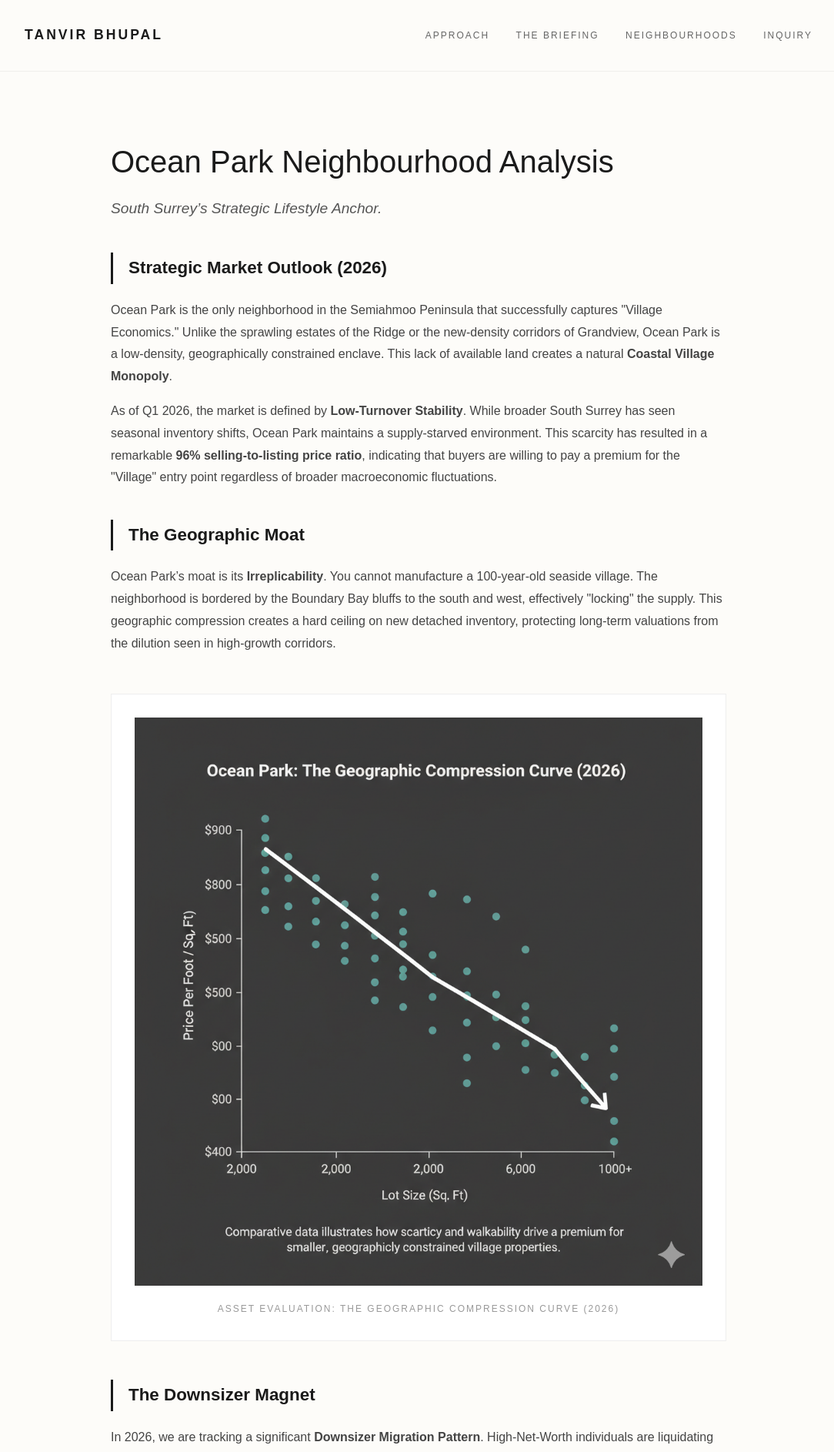
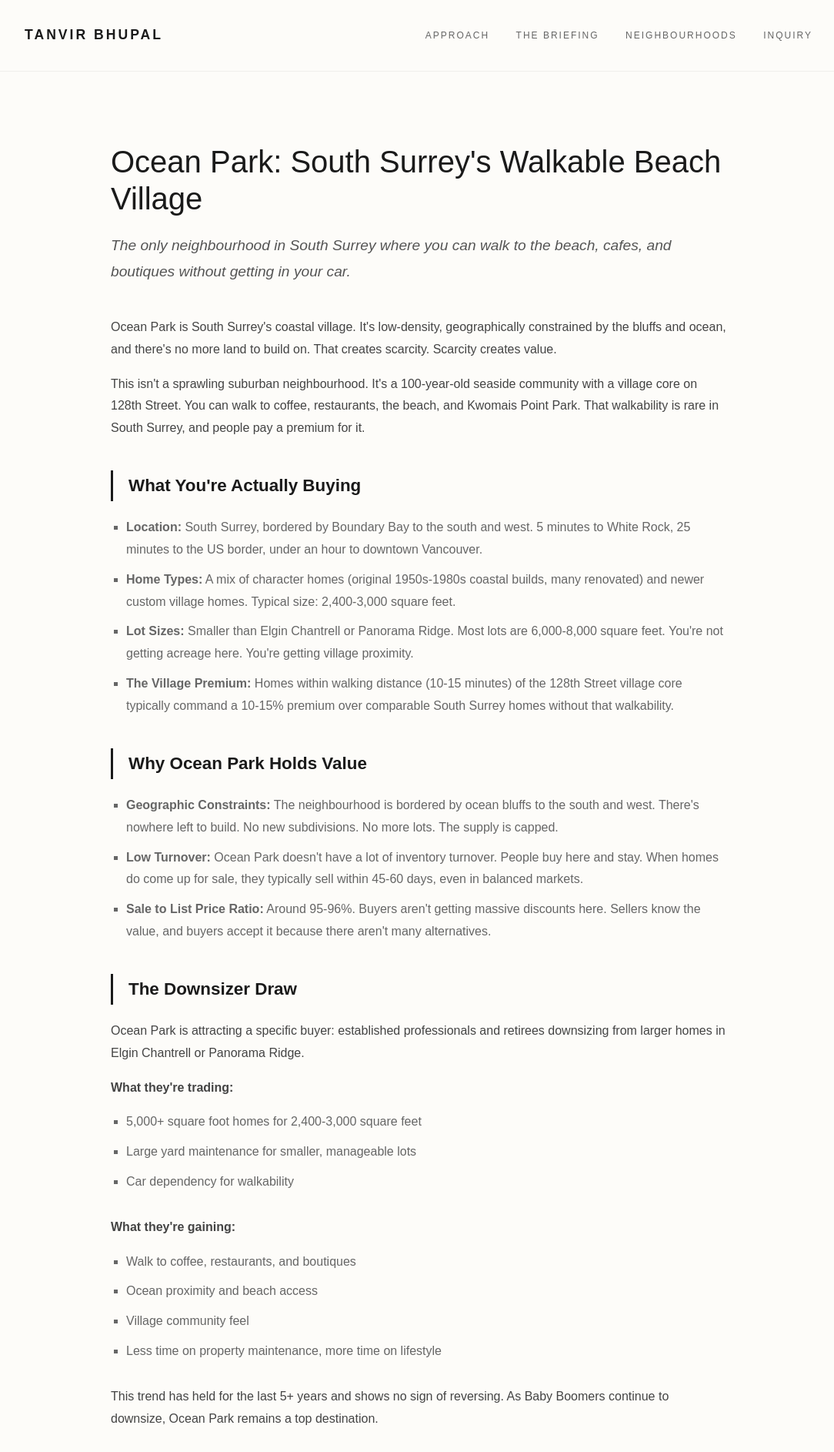
Before and after one commit to gvancouverhomes/tanvirbhupal-site, a Jekyll site: the page built from neighbourhoods/ocean-park.md, in a window 1280 px wide. Shown: the top 1886 px of the page at 77% size, without its empty margins (96-1180 px from the left). Built offline with Jekyll 4.4.1, drawn with Linux system fonts in a browser that asks for light colours; some of the changed text lies outside the part shown.

```diff
--- a/neighbourhoods/ocean-park.md
+++ b/neighbourhoods/ocean-park.md
@@ -1,7 +1,7 @@
 ---
 layout: default
 title: Ocean Park Real Estate Strategy | The Coastal Village Monopoly
-description: Strategic analysis of Ocean Park’s geographic supply cap, village economics, and the 2026 downsizer migration patterns.
+description: Strategic analysis of Ocean Park’s walkable beach village lifestyle, geographic scarcity, and its role as the primary destination for South Surrey downsizers.
 permalink: /neighbourhoods/ocean-park/
 ---
 
@@ -11,18 +11,13 @@ permalink: /neighbourhoods/ocean-park/
   .intel-header { font-size: 2.5rem; font-weight: normal; color: var(--dark); margin-bottom: 20px; line-height: 1.2; }
   .intel-sub { font-size: 1.2rem; color: var(--mid); margin-bottom: 40px; font-style: italic; }
   .section-title { font-size: 1.4rem; color: var(--dark); margin-top: 40px; border-left: 3px solid var(--dark); padding-left: 20px; margin-bottom: 20px; }
-  .metric-label { text-transform: uppercase; font-size: 0.85rem; letter-spacing: 2px; color: var(--dark); margin-top: 40px; margin-bottom: 15px; font-weight: bold; }
   .metric-list { padding-left: 20px; list-style-type: square; color: var(--light); margin-bottom: 30px; }
   .metric-list li { margin-bottom: 10px; }
-  .data-exhibit { margin: 50px 0; text-align: center; background: #fff; padding: 30px; border: 1px solid var(--border); }
-  .data-exhibit img { max-width: 100%; height: auto; display: block; margin: 0 auto; }
-  .caption { font-size: 0.75rem; color: var(--meta); margin-top: 20px; text-transform: uppercase; letter-spacing: 2px; }
 
-  /* Navigation Grid Styles */
-  .nav-section { padding: 80px 20px; border-top: 1px solid var(--border); background: var(--bg-alt); }
+  .nav-section { padding: 80px 20px; border-top: 1px solid var(--border); background: var(--bg-alt); margin-top: 80px; }
   .nav-section-title { font-size: 0.75rem; text-transform: uppercase; letter-spacing: 3px; color: var(--meta); margin-bottom: 40px; text-align: center; }
   .nav-grid { display: grid; grid-template-columns: repeat(auto-fit, minmax(200px, 1fr)); gap: 20px; max-width: 1100px; margin: 0 auto; }
-  .nav-card { display: block; padding: 30px 15px; background: #fff; border: 1px solid var(--border); text-decoration: none; transition: border-color 0.2s ease; text-align: center; }
+  .nav-card { display: block; padding: 30px 15px; background: #fff; border: 1px solid var(--border); text-decoration: none !important; transition: border-color 0.2s ease; text-align: center; }
   .nav-card:hover { border-color: var(--dark); }
   .nav-tag { display: block; font-size: 0.6rem; color: var(--meta); text-transform: uppercase; letter-spacing: 1px; margin-bottom: 8px; }
   .nav-name { display: block; font-size: 1rem; color: var(--dark); font-weight: bold; }
@@ -39,59 +34,92 @@ permalink: /neighbourhoods/ocean-park/
     .intel-header { font-size: 1.85rem; }
     .audit-card { grid-template-columns: 1fr; grid-template-areas: "header" "body" "action"; padding: 30px 20px; }
     .audit-btn { width: 100%; text-align: center; }
-    .nav-section { padding: 50px 15px; }
+    .nav-grid { grid-template-columns: 1fr; }
   }
 </style>
 
 <article class="intel-container">
   <header>
-    <h1 class="intel-header">Ocean Park Neighbourhood Analysis</h1>
-    <p class="intel-sub">South Surrey’s Strategic Lifestyle Anchor.</p>
+    <h1 class="intel-header">Ocean Park: South Surrey's Walkable Beach Village</h1>
+    <p class="intel-sub">The only neighbourhood in South Surrey where you can walk to the beach, cafes, and boutiques without getting in your car.</p>
   </header>
 
   <section>
-    <h2 class="section-title">Strategic Market Outlook (2026)</h2>
-    <p>Ocean Park is the only neighborhood in the Semiahmoo Peninsula that successfully captures "Village Economics." Unlike the sprawling estates of the Ridge or the new-density corridors of Grandview, Ocean Park is a low-density, geographically constrained enclave. This lack of available land creates a natural <strong>Coastal Village Monopoly</strong>.</p>
+    <p>Ocean Park is South Surrey's coastal village. It's low-density, geographically constrained by the bluffs and ocean, and there's no more land to build on. That creates scarcity. Scarcity creates value.</p>
+    <p>This isn't a sprawling suburban neighbourhood. It's a 100-year-old seaside community with a village core on 128th Street. You can walk to coffee, restaurants, the beach, and Kwomais Point Park. That walkability is rare in South Surrey, and people pay a premium for it.</p>
 
-    <p>As of Q1 2026, the market is defined by <strong>Low-Turnover Stability</strong>. While broader South Surrey has seen seasonal inventory shifts, Ocean Park maintains a supply-starved environment. This scarcity has resulted in a remarkable <strong>96% selling-to-listing price ratio</strong>, indicating that buyers are willing to pay a premium for the "Village" entry point regardless of broader macroeconomic fluctuations.</p>
-
-    <h2 class="section-title">The Geographic Moat</h2>
-    <p>Ocean Park’s moat is its <strong>Irreplicability</strong>. You cannot manufacture a 100-year-old seaside village. The neighborhood is bordered by the Boundary Bay bluffs to the south and west, effectively "locking" the supply. This geographic compression creates a hard ceiling on new detached inventory, protecting long-term valuations from the dilution seen in high-growth corridors.</p>
-
-    <figure class="data-exhibit">
-      <img src="{{ '/assets/images/ocean-park-compression-curve.png' | relative_url }}"
-           alt="The Geographic Compression Curve showing the inverse relationship between lot size and price-per-square-foot in Ocean Park.">
-      <figcaption class="caption">Asset Evaluation: The Geographic Compression Curve (2026)</figcaption>
-    </figure>
-
-    <h2 class="section-title">The Downsizer Magnet</h2>
-    <p>In 2026, we are tracking a significant <strong>Downsizer Migration Pattern</strong>. High-Net-Worth individuals are liquidating larger legacy estates in Panorama Ridge and Elgin to acquire 2,400–3,000 sq. ft. "Village Luxury" homes here. They are trading raw square footage for <strong>Walkability as a Fixed Asset</strong>. Proximity to the "1001 Steps," Kwomais Point Park, and the 128th St retail core is now a primary driver of the neighborhood's <strong>10–15% per-square-foot premium</strong>.</p>
-
-    <h3 class="metric-label">Core Intelligence Metrics</h3>
+    <h2 class="section-title">What You're Actually Buying</h2>
     <ul class="metric-list">
-        <li><strong>Asset Class:</strong> Village-scale custom builds and renovated coastal character homes.</li>
-        <li><strong>Primary Velocity:</strong> 47 Median Days on Market (Q1 2026).</li>
-        <li><strong>Moat Entity:</strong> Geographic supply cap (Bluffs/Sea) and village retail capture.</li>
-        <li><strong>Buyer Migration:</strong> Local HNW downsizers and coastal lifestyle seekers.</li>
+        <li><strong>Location:</strong> South Surrey, bordered by Boundary Bay to the south and west. 5 minutes to White Rock, 25 minutes to the US border, under an hour to downtown Vancouver.</li>
+        <li><strong>Home Types:</strong> A mix of character homes (original 1950s-1980s coastal builds, many renovated) and newer custom village homes. Typical size: 2,400-3,000 square feet.</li>
+        <li><strong>Lot Sizes:</strong> Smaller than Elgin Chantrell or Panorama Ridge. Most lots are 6,000-8,000 square feet. You're not getting acreage here. You're getting village proximity.</li>
+        <li><strong>The Village Premium:</strong> Homes within walking distance (10-15 minutes) of the 128th Street village core typically command a 10-15% premium over comparable South Surrey homes without that walkability.</li>
     </ul>
 
-    <h2 class="section-title">What Ocean Park Is Not</h2>
+    <h2 class="section-title">Why Ocean Park Holds Value</h2>
     <ul class="metric-list">
-        <li><strong>Not a car-dependent suburban enclave:</strong> Walkability is the core value driver; if you aren't within the village orbit, the asset’s premium is diluted.</li>
-        <li><strong>Not a redevelopment opportunity zone:</strong> Strict community character guidelines and geographic constraints prevent large-scale densification.</li>
-        <li><strong>Not a young family "starter" market:</strong> Entry-level pricing has decoupled from middle-income reality; it is now a destination for established equity.</li>
+        <li><strong>Geographic Constraints:</strong> The neighbourhood is bordered by ocean bluffs to the south and west. There's nowhere left to build. No new subdivisions. No more lots. The supply is capped.</li>
+        <li><strong>Low Turnover:</strong> Ocean Park doesn't have a lot of inventory turnover. People buy here and stay. When homes do come up for sale, they typically sell within 45-60 days, even in balanced markets.</li>
+        <li><strong>Sale to List Price Ratio:</strong> Around 95-96%. Buyers aren't getting massive discounts here. Sellers know the value, and buyers accept it because there aren't many alternatives.</li>
     </ul>
 
-    <p><strong>Strategic Positioning:</strong> Ocean Park is the <strong>Lifestyle Monopoly</strong>. It is the premier choice for the HNW resident who prioritizes irreplicable community character and coastal proximity over sprawling suburban acreage.</p>
+    <h2 class="section-title">The Downsizer Draw</h2>
+    <p>Ocean Park is attracting a specific buyer: established professionals and retirees downsizing from larger homes in Elgin Chantrell or Panorama Ridge.</p>
+    <p><strong>What they're trading:</strong></p>
+    <ul class="metric-list">
+        <li>5,000+ square foot homes for 2,400-3,000 square feet</li>
+        <li>Large yard maintenance for smaller, manageable lots</li>
+        <li>Car dependency for walkability</li>
+    </ul>
+    <p><strong>What they're gaining:</strong></p>
+    <ul class="metric-list">
+        <li>Walk to coffee, restaurants, and boutiques</li>
+        <li>Ocean proximity and beach access</li>
+        <li>Village community feel</li>
+        <li>Less time on property maintenance, more time on lifestyle</li>
+    </ul>
+    <p>This trend has held for the last 5+ years and shows no sign of reversing. As Baby Boomers continue to downsize, Ocean Park remains a top destination.</p>
+
+    <h2 class="section-title">Who Ocean Park Is For</h2>
+    <p><strong>This area fits you if:</strong></p>
+    <ul class="metric-list">
+        <li>You want to walk to coffee, the beach, and local shops without driving</li>
+        <li>You're downsizing from a larger home and prioritize lifestyle over square footage</li>
+        <li>You value coastal proximity and ocean views</li>
+        <li>You're okay with smaller lots and character homes (some need updates)</li>
+        <li>You want a community feel, not suburban isolation</li>
+    </ul>
+
+    <p><strong>This area does NOT fit if:</strong></p>
+    <ul class="metric-list">
+        <li>You need 4,000+ square feet and large yard space (see Elgin Chantrell)</li>
+        <li>You want brand-new, move-in-ready executive homes (see Morgan Creek)</li>
+        <li>You're looking for acreage and privacy (see Panorama Ridge)</li>
+        <li>You're car-dependent and don't care about walkability</li>
+        <li>You're expecting budget pricing (Ocean Park has decoupled from starter-home affordability)</li>
+    </ul>
+
+    <h2 class="section-title">Ocean Park vs The Competition</h2>
+    <ul class="metric-list">
+        <li><strong>vs Morgan Creek:</strong> Morgan Creek gives you golf course views and lock-and-go strata living. Ocean Park gives you beach village walkability and ocean proximity. Morgan Creek is inland convenience. Ocean Park is coastal lifestyle.</li>
+        <li><strong>vs Elgin Chantrell:</strong> Elgin Chantrell gives you larger homes (4,500+ sq ft), bigger lots, and top school catchment. Ocean Park gives you walkability, ocean access, and village character. Elgin Chantrell is for families with kids. Ocean Park is for downsizers and lifestyle buyers.</li>
+        <li><strong>vs Panorama Ridge:</strong> Panorama Ridge gives you multi-acre privacy and estate living. Ocean Park gives you village community and walkability. Panorama Ridge is for people who want space. Ocean Park is for people who want proximity.</li>
+    </ul>
+
+    <h2 class="section-title">The Resale Reality</h2>
+    <p>Ocean Park holds value because you can't recreate it. There's no new land. You can't build another 100-year-old seaside village 5 minutes from White Rock.</p>
+    <p>The village walkability and ocean proximity are permanent features. As long as people value walkable communities and coastal access, Ocean Park will maintain its premium.</p>
+    <p>Homes here sell faster than most character home markets because the buyer pool is consistent: downsizers, coastal lifestyle seekers, and established professionals who prioritize location over size.</p>
+    <p>If you're buying here, you're buying irreplaceability. When you need to sell, there will be buyers looking for exactly what Ocean Park offers.</p>
   </section>
 
   <section class="audit-card" aria-labelledby="audit-heading">
-    <h2 id="audit-heading" class="audit-title">Strategic Portfolio Review</h2>
+    <h2 id="audit-heading" class="audit-title">Questions About Ocean Park?</h2>
     <div class="audit-action">
-      <a href="/contact" class="audit-btn">INITIATE INQUIRY</a>
+      <a href="/contact/" class="audit-btn">INQUIRE ABOUT OCEAN PARK</a>
     </div>
     <div class="audit-body">
-      <p class="audit-text">If you are evaluating an acquisition within the Ocean Park Village core or assessing the liquidity of a coastal asset, initiate a Strategic Portfolio Review.</p>
+      <p class="audit-text"><strong>No pitch, just straight answers.</strong> tanvir@tanvirbhupal.com | 604-897-7826<br><br>I track data most agents ignore. When you find a property you like, I negotiate hard in your favour.</p>
     </div>
   </section>
 </article>
@@ -100,13 +128,13 @@ permalink: /neighbourhoods/ocean-park/
   <div style="max-width: 1100px; margin: 0 auto;">
     <h2 class="nav-section-title">Compare Strategic Locations</h2>
     <nav class="nav-grid" aria-label="Neighborhood navigation">
+      <a href="/neighbourhoods/morgan-creek/" class="nav-card">
+        <span class="nav-tag">The Golf Course Premium</span>
+        <span class="nav-name">Morgan Creek &rarr;</span>
+      </a>
       <a href="/neighbourhoods/elgin-chantrell/" class="nav-card">
         <span class="nav-tag">Prestige with Velocity</span>
         <span class="nav-name">Elgin Chantrell &rarr;</span>
-      </a>
-      <a href="/neighbourhoods/morgan-creek/" class="nav-card">
-        <span class="nav-tag">Lock-and-Go Premium</span>
-        <span class="nav-name">Morgan Creek &rarr;</span>
       </a>
       <a href="/neighbourhoods/panorama-ridge/" class="nav-card">
         <span class="nav-tag">The Legacy Hold</span>
```
